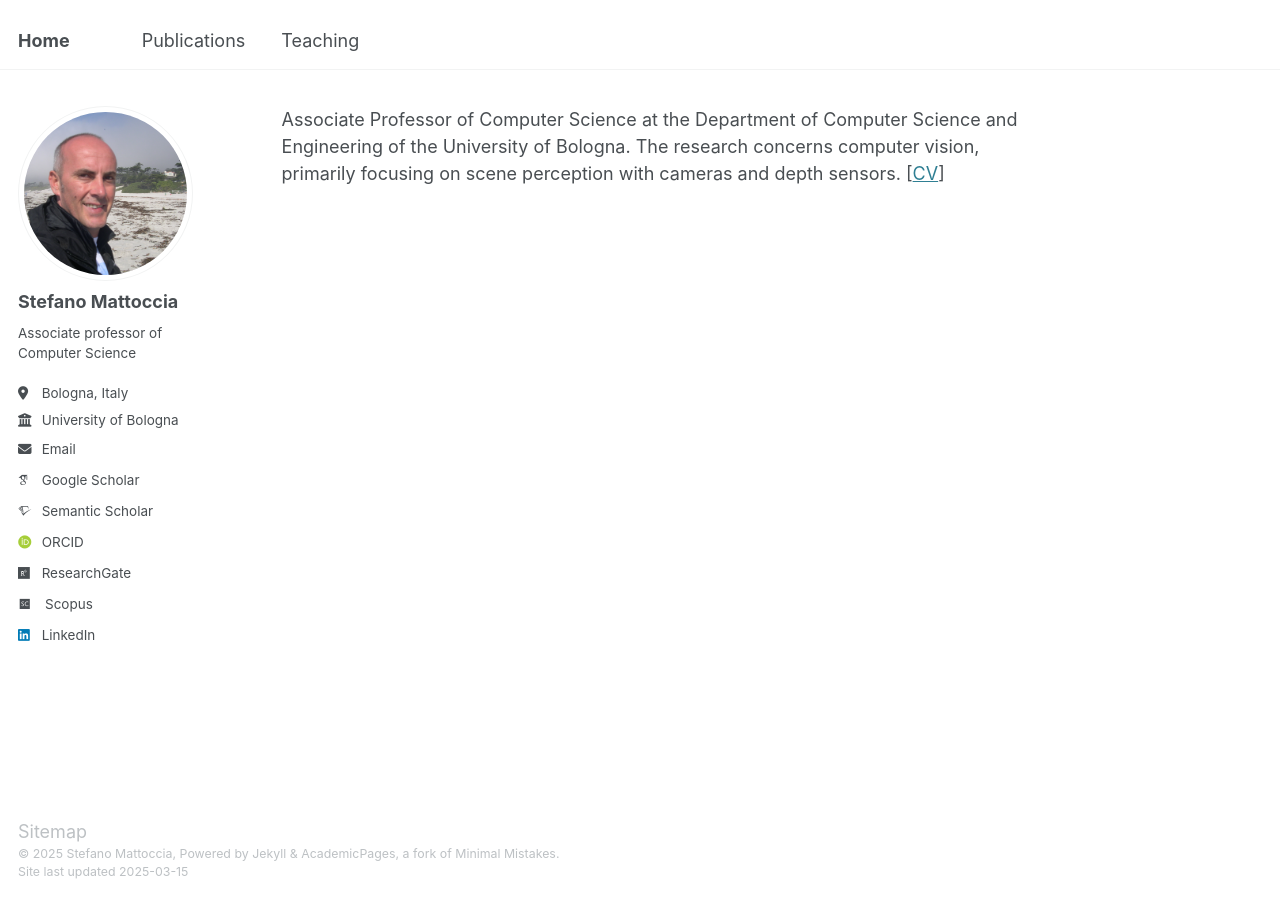
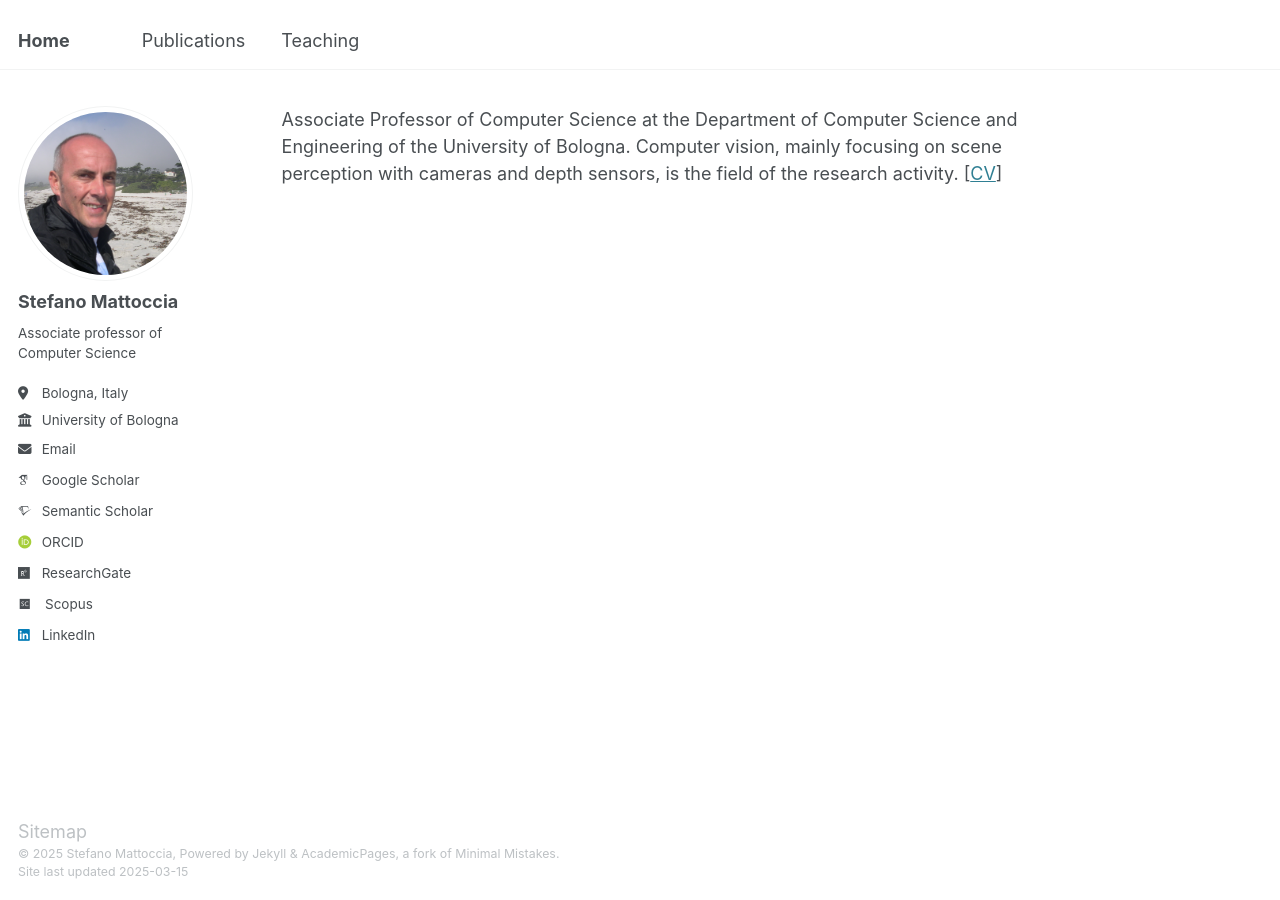
Before and after one commit to stefanomattoccia/stefanomattoccia.github.io, a Jekyll site: the page built from _pages/about.md, in a window 1280 px wide. Built offline with Jekyll 4.4.1, drawn with Linux system fonts in a browser that asks for light colours; some web fonts are replaced.

Commit message:
Update about.md

```diff
--- a/_pages/about.md
+++ b/_pages/about.md
@@ -7,4 +7,4 @@ redirect_from:
   - /about.html
 ---
 
-Associate Professor of Computer Science at the Department of Computer Science and Engineering of the University of Bologna. The research concerns computer vision, primarily focusing on scene perception with cameras and depth sensors. [[CV](/files/CV_ENG.pdf)]
+Associate Professor of Computer Science at the Department of Computer Science and Engineering of the University of Bologna. Computer vision, mainly focusing on scene perception with cameras and depth sensors, is the field of the research activity. [[CV](/files/CV_ENG.pdf)]
```
